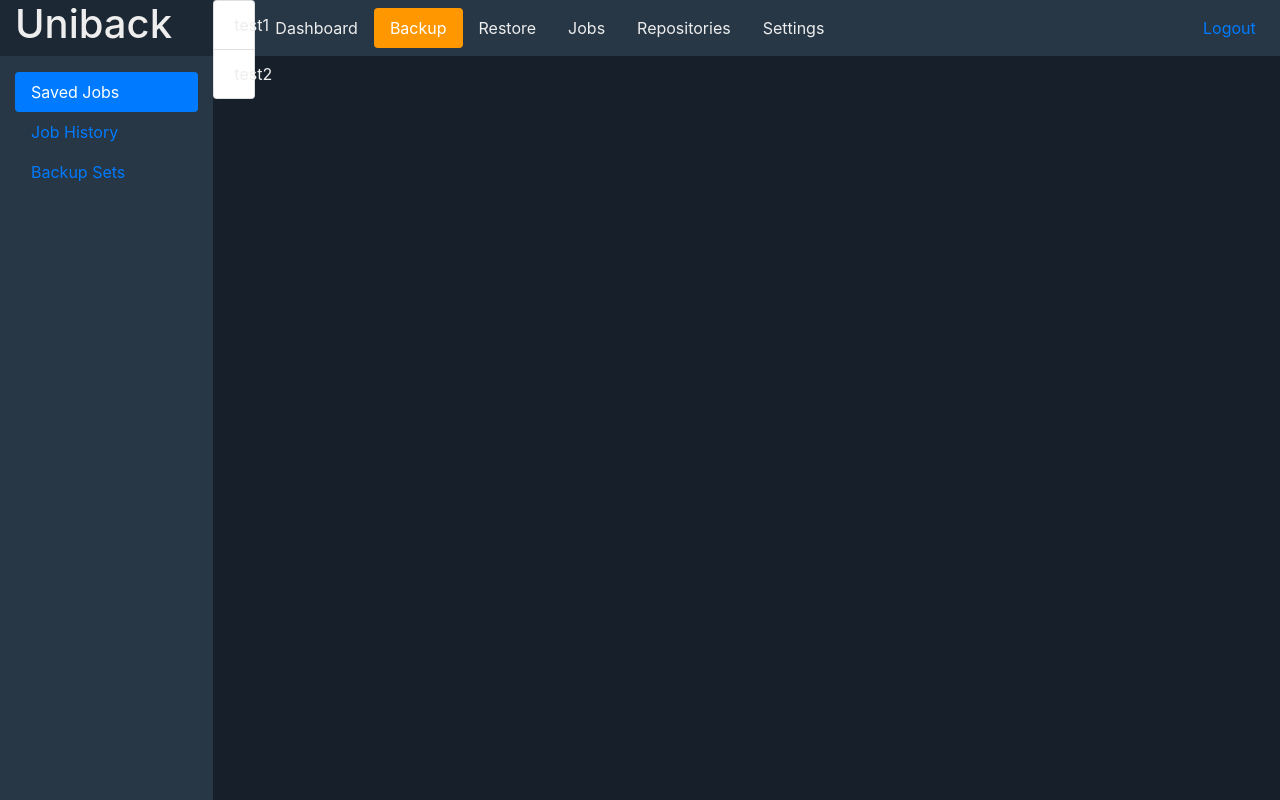
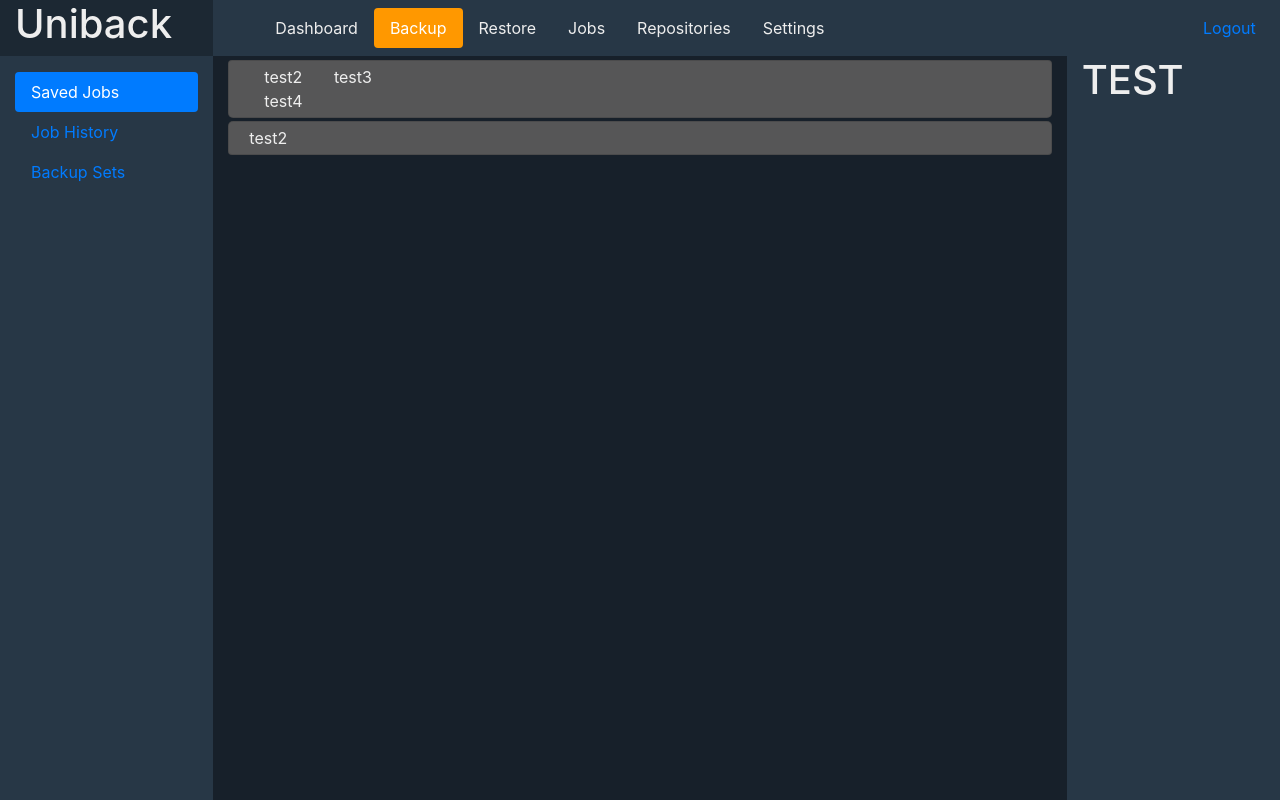
Before and after one commit to XXL6/uniback, a Flask app: page /backup/saved_jobs in a window 1280 px wide. Run offline with Flask 2, Linux system fonts and the light colour scheme; parts of the project's set-up code (start-up, migrations or seed data) failed here and were passed over; some libraries are stand-ins or nearby versions.

Commit message:
Started work on the list generator

```diff
--- a/uniback/static/app_layout.css
+++ b/uniback/static/app_layout.css
@@ -45,6 +45,15 @@
     background-color: #5c6bc0;
 }
 
+.list-group-item {
+    background-color: #565657;
+    border-radius: 5px; /* bit of rounding so it looks similar to the rounding of the list-group */
+    line-height: 0.5em;
+}
+
+.list-content {
+    display: inline-block;
+}
 /*
 .wrapper {
     display: flex;
--- a/uniback/templates/backup/backup.html
+++ b/uniback/templates/backup/backup.html
@@ -5,9 +5,18 @@
     (url_for('backup.job_history'), 'job_history', 'Job History'),
     (url_for('backup.backup_sets'), 'backup_sets', 'Backup Sets')
 ] -%}
-{% from "menu_generator.html" import generate_menu %}
+{% from "menu_generator.html" import generate_menu, generate_sidebar %}
+{% from "list_generator.html" import generate_list %}
 {% block tab_content %}
     {{ generate_menu(menu_list, active_menu, 'Backup') }}
-    {% block menu_content %}
-    {% endblock menu_content %}
+    <!--<div class="wrapper">-->
+        <div class="col-md-8 float-left">
+            {% block menu_content %}
+            {% endblock menu_content %}
+        </div>
+        {{ generate_sidebar() }}
+        <div class="col-md-8 float-left">
+            {{ render_flashed_messages() }}
+        </div>
+    <!--</div>-->
 {% endblock tab_content %}
--- a/uniback/templates/list_generator.html
+++ b/uniback/templates/list_generator.html
@@ -1,6 +1,13 @@
 {% macro generate_list()  %}
     <ul class="list-group">
-        <li class="list-group-item">test1</li>
-        <li class="list-group-item">test2</li>
+        <li class="list-group-item mt-1">
+            <div class="col-md-1 list-content">
+                test2
+            </div>
+            <div class="col-md-1 list-content">test3</div>
+            <p></p>
+            <div class="col-md-1 list-content">test4</div>
+        </li>
+        <li class="list-group-item mt-1">test2</li>
     </ul>
 {% endmacro %}
```
